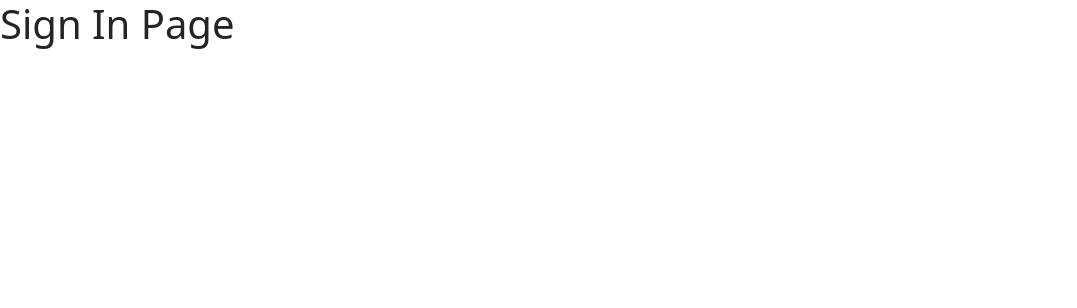
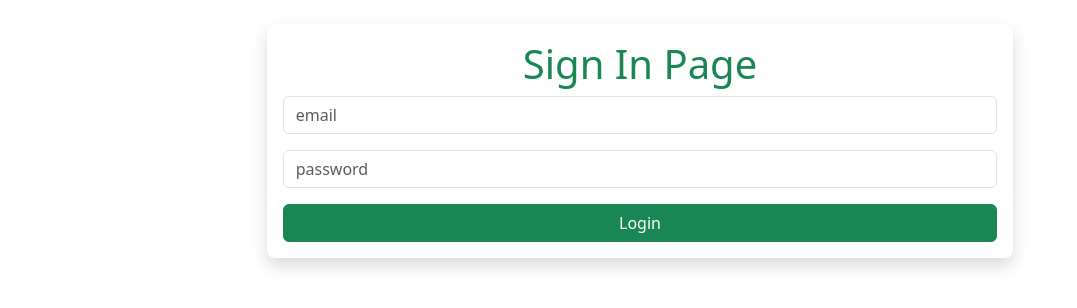
Before and after one commit to petertechy/react_february_cohort, a React (Vite) app: page /sign-in in a window 1280 px wide. Shown: the top 308 px of the page, without its empty margins (0-1077 px from the left). Built offline with nearby package versions, Linux system fonts and the light colour scheme.

Commit message:
sign in updatd

```diff
--- a/src/pages/SignIn.jsx
+++ b/src/pages/SignIn.jsx
@@ -1,11 +1,48 @@
-import React from 'react'
+import axios from "axios";
+import React, { useState } from "react";
+import { useNavigate } from "react-router-dom";
+const SignIn = () => {
+  const [email, setemail] = useState("");
+  const [password, setpassword] = useState("");
 
-const SignIn = () => {
+  const navigate = useNavigate()
+
+  const handleLogin = () =>{
+    let url = "http://localhost:5700/signin"
+    let userLogin = {email, password}
+    axios.post(url, userLogin)
+    .then((response)=>{
+      console.log(response)
+      if(response.data.status){
+      navigate("/dashboard")
+      }
+    })
+    .catch((err)=>{
+      console.log(err)
+    })
+    // console.log({email, password})
+  }
   return (
     <>
-        <h1>Sign In Page</h1>
+
+      <div className='mx-auto col-7 rounded-3 shadow p-3 my-4'>
+      <h1 className="text-success text-center">Sign In Page</h1>
+        <input
+          type="text"
+          placeholder="email"
+          onChange={(e) => setemail(e.target.value)}
+          className="form-control mb-3"
+          />
+        <input
+          type="text"
+          placeholder="password"
+          onChange={(e) => setpassword(e.target.value)}
+          className="form-control mb-3"
+        />
+        <button className="btn btn-success w-100" onClick={handleLogin}>Login</button>
+      </div>
     </>
-  )
-}
+  );
+};
 
-export default SignIn
+export default SignIn;
```
